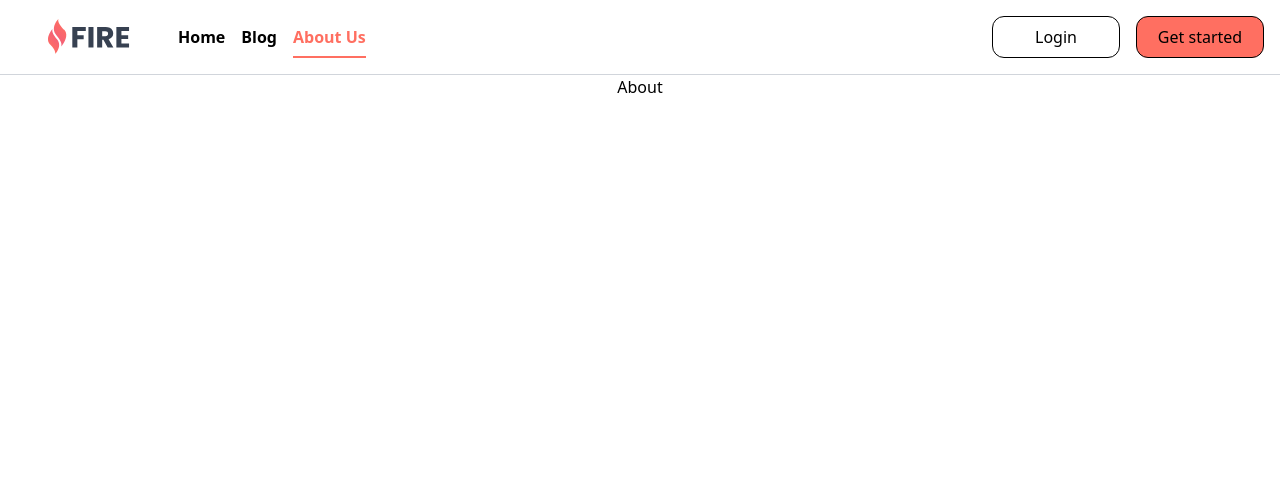
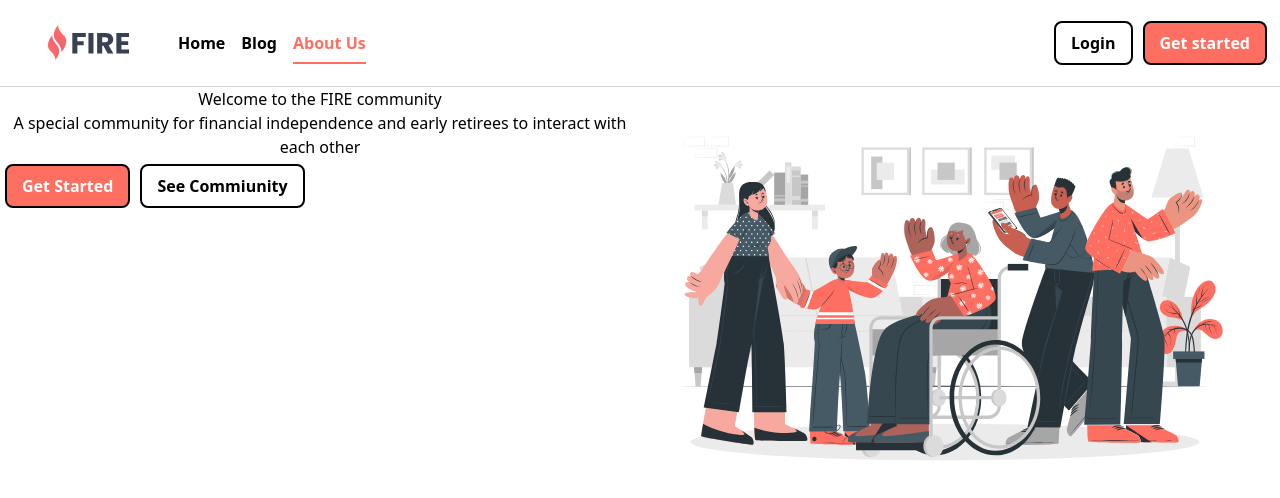
Before and after one commit to pally0091/fire-commiunity, a React (Vite) app: page /about in a window 1280 px wide. Shown: the top 498 px of the page. Built offline with nearby package versions, Linux system fonts and the light colour scheme.

Commit message:
custom button added

```diff
--- a/src/Components/PageComponents/About.jsx
+++ b/src/Components/PageComponents/About.jsx
@@ -1,10 +1,39 @@
 /* eslint-disable no-unused-vars */
 import React from "react";
+import commiunity from "../../assets/Community-cuate 1.svg";
+import Button from "../Utility/Button";
 
 const About = () => {
   return (
     <div>
-      <p>About</p>
+      {/* head  */}
+      <div className="flex">
+        <div className="w-1/2">
+          <h1>
+            Welcome to the <span>FIRE</span> community
+          </h1>
+          <p>
+            A special community for financial independence and early retirees to
+            interact with each other
+          </p>
+          <div className="flex">
+            <Button
+              label="Get Started"
+              primary
+            ></Button>
+            <Button
+              label="See Commiunity"
+              secondary
+            ></Button>
+          </div>
+        </div>
+        <div className="w-1/2">
+          <img
+            src={commiunity}
+            alt=""
+          />
+        </div>
+      </div>
     </div>
   );
 };
--- a/src/Components/PageComponents/Navbar.jsx
+++ b/src/Components/PageComponents/Navbar.jsx
@@ -2,6 +2,7 @@
 import React from "react";
 import logo from "../../assets/Logo.svg";
 import { Link, NavLink } from "react-router-dom";
+import Button from "../Utility/Button";
 const Navbar = () => {
   return (
     <div className="flex px-2 py-4 bg-white bg-opacity-20 backdrop-blur-md border-b border-gray-300">
@@ -35,14 +36,16 @@ const Navbar = () => {
       </div>
       <div className="flex justify-end w-1/2">
         <Link to="/login">
-          <button className="border border-black mx-2 w-32 rounded-xl p-2 transition-all duration-500 hover:bg-[#FF6F61]">
-            Login
-          </button>
+          <Button
+            label="Login"
+            secondary
+          ></Button>
         </Link>
         <Link to="/register">
-          <button className="border border-black mx-2 w-32 rounded-xl p-2 transition-all duration-500 bg-[#FF6F61] hover:bg-white">
-            Get started
-          </button>
+          <Button
+            label="Get started"
+            primary
+          ></Button>
         </Link>
       </div>
     </div>
--- a/src/Components/Utility/Button.jsx
+++ b/src/Components/Utility/Button.jsx
@@ -1,11 +1,48 @@
+/* eslint-disable no-const-assign */
+/* eslint-disable no-dupe-keys */
+/* eslint-disable react/prop-types */
 /* eslint-disable no-unused-vars */
-import React from "react";
+import React, { useState } from "react";
 
-const Button = () => {
+const Button = ({ label, primary, secondary, onClick }) => {
+  const [backgroundColor, setBackgroundColor] = useState(
+    primary ? "#FF6F61" : secondary ? "white" : "white"
+  );
+  const [color, setColor] = useState(primary ? "white" : "black");
+  const buttonStyle = {
+    padding: "8px 15px",
+    borderRadius: "8px",
+    border: "none",
+    cursor: "pointer",
+    fontSize: "16px",
+    fontWeight: "bold",
+    margin: "5px",
+    textAlign: "center",
+    color: color,
+    backgroundColor: backgroundColor,
+    border: "2px solid black",
+    transition: "background-color 0.5s",
+  };
+
+  const handleHover = () => {
+    setColor(primary ? "black" : "white");
+    setBackgroundColor(primary ? "white" : secondary ? "#FF6F61" : "lightgray");
+  };
+
+  const handleLeave = () => {
+    setColor(primary ? "white" : "black");
+    setBackgroundColor(primary ? "#FF6F61" : secondary ? "white" : "white");
+  };
+
   return (
-    <div>
-      <p>button</p>
-    </div>
+    <button
+      style={buttonStyle}
+      onClick={onClick}
+      onMouseEnter={handleHover}
+      onMouseLeave={handleLeave}
+    >
+      {label}
+    </button>
   );
 };
 
```
Also changed, not shown: src/assets/Community-cuate 1.svg (added).
